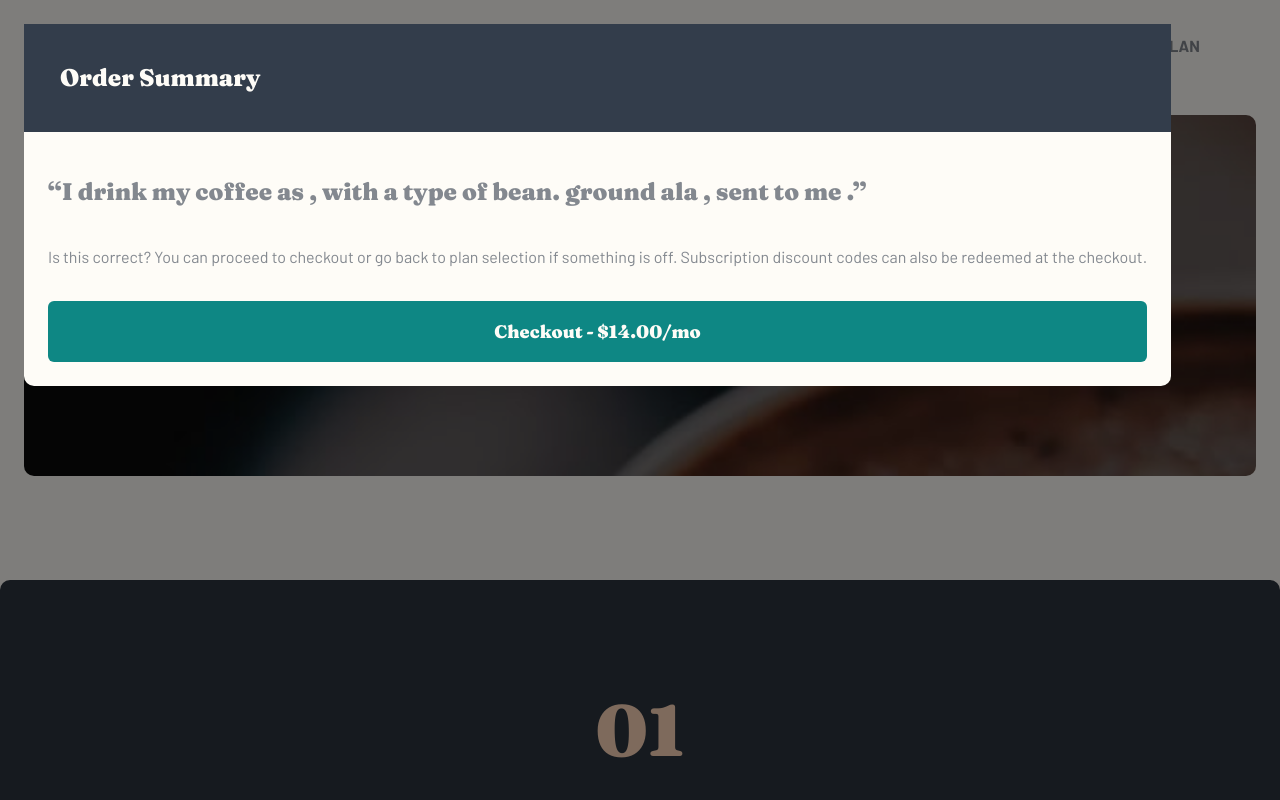
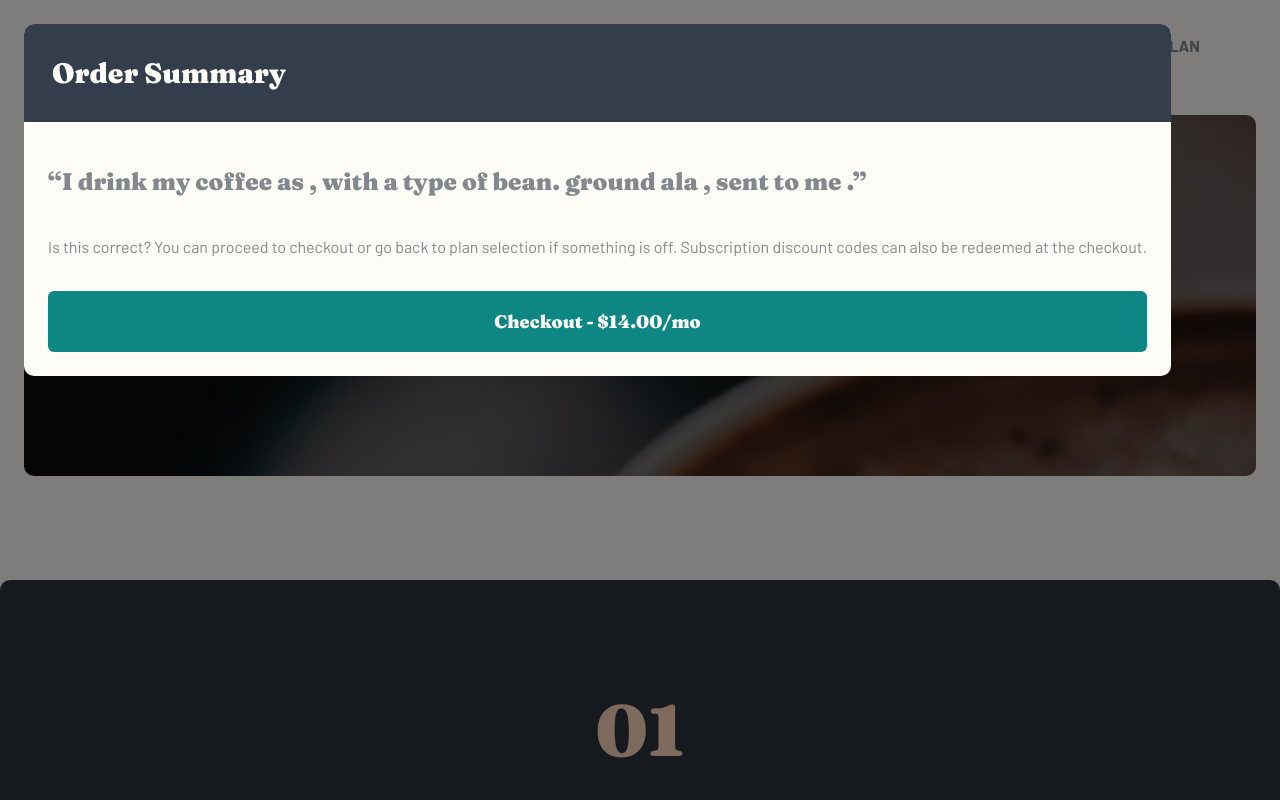
Before and after one commit to kebin20/coffee-roasters-website, a React (Vite) app: page / in a window 1280 px wide. Shown: the top 800 px of the page. Built offline with nearby package versions, Linux system fonts and the light colour scheme.

Commit message:
style: order summary modal styling completed

```diff
--- a/src/UI/OrderModal.module.css
+++ b/src/UI/OrderModal.module.css
@@ -24,9 +24,10 @@
   width: 100%;
   background-color: var(--darkGreyBlue);
   color: var(--lightCream);
-  padding: 1.5em;
-  border-radius-top: 10px;
-  border-radius: ;
+  padding: 1em;
+  border-top-left-radius: 10px;
+  border-top-right-radius: 10px;
+  font-size: 1.75rem;
 }
 
 .orderSummary {
```
